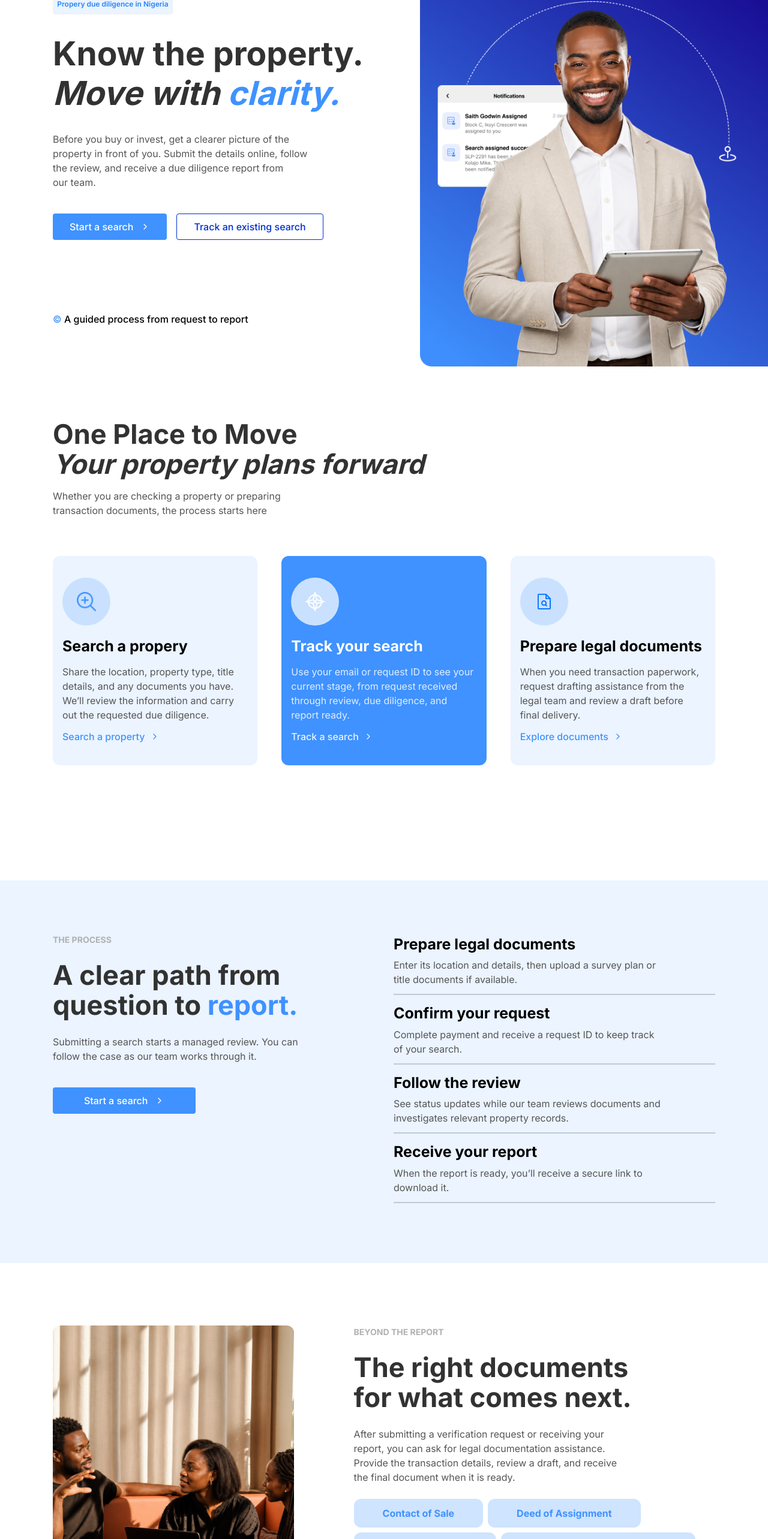
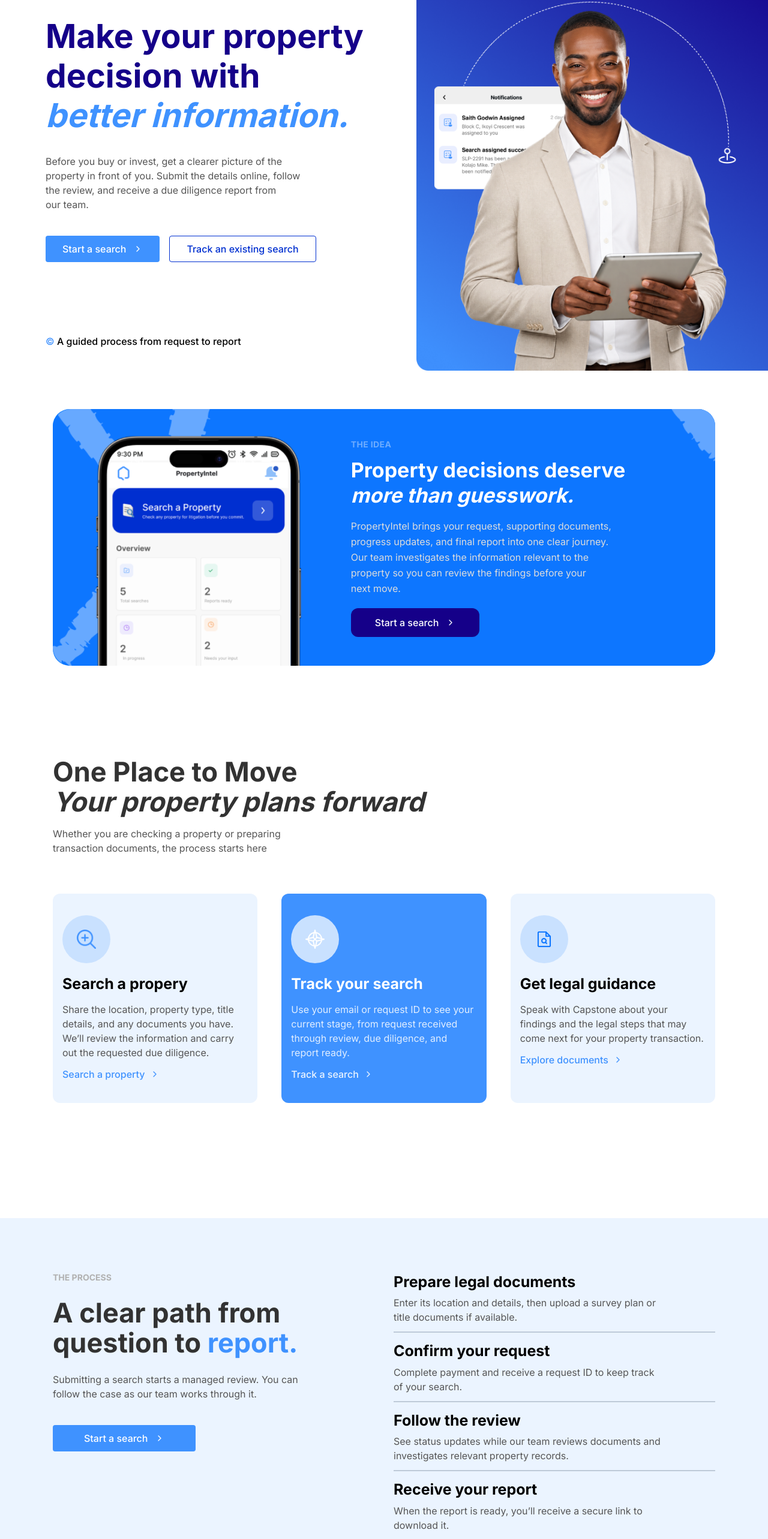
Before and after one commit to KoneeVibes/propertyintel, a Next.js app: page / in a window 1280 px wide. Shown: the part 149-2715 px from the top of the page at 60% size. Built offline with nearby package versions, Linux system fonts and the light colour scheme.

Commit message:
feat: Add whypropertyintel and trackbanner section to the home page

```diff
--- a/app/(home)/_components/FAQ.tsx
+++ b/app/(home)/_components/FAQ.tsx
@@ -9,17 +9,17 @@ const faqs = [
   {
     question: "What documents should I upload?",
     answer:
-      "Upload any property documents you have, such as a survey plan, title document, deed of assignment, or contract of sale. If you're not sure what applies, submit what you have and the team will tell you what else is needed.",
+      "A survey plan and any available title documents are useful. You can submit the information you have when starting the request.",
   },
   {
     question: "How will I get the report?",
     answer:
-      "Once the review is complete, your due diligence report is delivered to the email you provided. You can also use your email or request ID on the Track a search page to follow progress.",
+      "When the report is ready, we’ll notify you and provide a secure download link.",
   },
   {
-    question: "Can I request legal documents too?",
+    question: "Can I get legal guidance afterward?",
     answer:
-      "Yes. After submitting a verification request or receiving your report, you can ask for legal documentation assistance. You'll provide the transaction details, review a draft, and receive the final document when it's ready.",
+      "Yes. Contact Capstone to discuss your property or report findings and get advice on the legal steps that may come next.",
   },
 ];
 
--- a/app/(home)/_components/FinalCTA.tsx
+++ b/app/(home)/_components/FinalCTA.tsx
@@ -11,7 +11,7 @@ export function FinalCTA() {
         Make your next property decision with a clearer picture.
       </h1>
       <div className="flex flex-col md:flex-row items-center gap-4">
-        <Button>
+        <Button className="bg-secondary hover:bg-[#1c0fa8]">
           <span>Start a search</span>
           <ChevronRight size={16} />
         </Button>
--- a/app/(home)/_components/Hero.tsx
+++ b/app/(home)/_components/Hero.tsx
@@ -5,19 +5,19 @@ import { ChevronRight } from "lucide-react";
 
 export function Hero() {
   return (
-    <section className="grid grid-cols-1 items-center gap-8 px-5 py-8 sm:px-8 lg:grid-cols-2 lg:py-0 lg:pl-22 lg:pr-0">
+    <section className="grid grid-cols-1 items-center gap-8 px-5 py-8 sm:px-8 lg:grid-cols-2 lg:py-0 lg:pl-19 lg:pr-0">
       <div className="flex flex-col gap-10 lg:gap-30">
         <div className="flex flex-col gap-8 lg:gap-10">
           <div className="flex flex-col gap-6  lg:gap-8 ">
             <div className="text-[#2783FC] bg-tint rounded-sm py-2 px-1 w-50 text-center font-semibold text-meta">
               Propery due diligence in Nigeria
             </div>
-            <h1 className="text-h1 font-bold text-surface">
-              Know the property.
+            <h1 className="text-h1 font-bold text-secondary">
+              Make your property decision with
               <br />
               <span className="italic">
                 {" "}
-                Move with <span className="text-primary">clarity.</span>{" "}
+                <span className="text-primary">better information.</span>{" "}
               </span>
             </h1>
 
@@ -48,7 +48,7 @@ export function Hero() {
           src={hero}
           alt="Hero image"
           priority
-          className="h-full w-full  object-cover rounded-xl lg:rounded-none"
+          className="h-full w-full object-cover rounded-xl lg:rounded-none"
         />
       </div>
     </section>
--- a/app/(home)/_components/LegalDocuments.tsx
+++ b/app/(home)/_components/LegalConsultancy.tsx
@@ -3,19 +3,16 @@ import legal from "../../../public/legal.png";
 import { Button } from "@/components/ui/Button";
 import { ChevronRight } from "lucide-react";
 
-export function LegalDocuments() {
+export function LegalConsultancy() {
   const docs = [
-    { label: "Contact of Sale" },
-    { label: "Deed of Assignment" },
-    { label: "Power of Attorney" },
-    { label: "Lease or Tenancy Agreement" },
-    { label: "Deed of Gift" },
-    { label: "Other property documents" },
+    { label: "Discuss your findings" },
+    { label: "Understand your options" },
+    { label: "Plan the next step" },
   ];
   return (
     <section
       className="px-5 py-8 mt-10 mb-6 sm:px-8 lg:px-22 lg:mt-18 lg:mb-10"
-      id="legalDocuments"
+      id="legalConsultancy"
     >
       <div className="grid grid-cols-1 gap-13 lg:gap-25 lg:grid-cols-[4fr_6fr]">
         <div className="relative min-h-72 sm:min-h-96 lg:min-h-80 overflow-hidden rounded-xl">
@@ -32,14 +29,16 @@ export function LegalDocuments() {
           <p className="text-[#B1B1B1] text-small font-bold uppercase">
             beyond the report
           </p>
-          <h2 className="text-h2 text-surface font-bold">
-            The right documents for what comes next.
+          <h2 className="text-h2 text-secondary font-bold">
+            Understand your options.
+            <span className="text-primary"> Know your next step.</span>
           </h2>
+
           <p className="max-w-md">
-            After submitting a verification request or receiving your report,
-            you can ask for legal documentation assistance. Provide the
-            transaction details, review a draft, and receive the final document
-            when it is ready.
+            Have questions about a property or the findings in your report?
+            Reach out to Capstone for a legal consultation. Our team can discuss
+            your situation, advise you on how to move forward, and explain what
+            documents or other steps may be needed for your transaction.
           </p>
           <div className="flex items-center gap-2 flex-wrap max-w-200">
             {docs.map((d) => (
@@ -53,13 +52,11 @@ export function LegalDocuments() {
           </div>
 
           <p className="text-[#767676] max-w-md text-small">
-            The team can also help with memoranda of understanding, land sale
-            agreements, property management agreements, and custom property
-            documents.
+            You can contact us after submitting a search or once you have received your report.
           </p>
 
           <Button className="font-medium w-65">
-            <span>Start a search</span>
+            <span>Contact Capstone</span>
             <ChevronRight size={16} />
           </Button>
         </div>
--- a/app/(home)/_components/Services.tsx
+++ b/app/(home)/_components/Services.tsx
@@ -26,9 +26,9 @@ export function Services() {
     {
       id: 3,
       icon: doc,
-      title: "Prepare legal documents",
+      title: "Get legal guidance",
       content:
-        "When you need transaction paperwork, request drafting assistance from the legal team and review a draft before final delivery.",
+        "Speak with Capstone about your findings and the legal steps that may come next for your property transaction.",
       textLink: "Explore documents",
     },
   ];
--- /dev/null
+++ b/app/(home)/_components/TrackBanner.tsx
@@ -0,0 +1,54 @@
+import Image from "next/image";
+import { ChevronRight } from "lucide-react";
+import { Button } from "@/components/ui/Button";
+import tracker from "../../../public/tracker.png"
+
+export function TrackBanner() {
+  return (
+    <section className="px-5 py-8 sm:px-8 lg:px-22 relative w-full overflow-hidden">
+      <Image
+        src={tracker}
+        alt=""
+        fill
+        sizes="100vw"
+        className="object-cover object-bottom-right"
+      />
+
+
+      <div className="relative z-10  flex min-h-[380px] max-w-[1100px] py-8 lg:py-16">
+        <div className="max-w-400">
+          <p className="text-small font-bold tracking-wide text-tint">
+            ALREADY STARTED?
+          </p>
+
+          <h2 className="my-6 text-h2  font-bold  text-[#9BC6FF]">
+            Your search is in motion.
+            <br />
+            <span className="text-[#DCE2EB]">See where it stands.</span>
+          </h2>
+
+          <p className="mt-4 max-w-[340px] text-bg">
+            Enter your tracking ID to view the latest status of your existing
+            search.
+          </p>
+
+          <Button
+
+            className="mt-7 rounded-lg bg-secondary px-6 py-3  font-medium transition hover:bg-[#1c0fa8] "
+          >
+            <span>Track a search</span>
+            <ChevronRight size={16}/>
+          </Button>
+        </div>
+      </div>
+    </section>
+  );
+}
+
+/* ---------- Usage ----------
+ *
+ * <Hero />
+ * <IdeaBanner />
+ * <TrackBanner />   // or place it lower if you want other content in between
+ * <Services />
+ */
--- /dev/null
+++ b/app/(home)/_components/WhyPropertyIntel.tsx
@@ -0,0 +1,49 @@
+import Image from "next/image";
+import { ChevronRight } from "lucide-react";
+import ideaBanner from "../../../public/idea-banner.png";
+import { Button } from "@/components/ui/Button";
+
+export function WhyPropertyIntel() {
+  return (
+    <section className="px-5 py-8 sm:px-8 lg:px-22 lg:py-16" id="whyPropertyIntel">
+      <div className="relative mx-auto max-w-475 overflow-hidden rounded-[28px] bg-[#0A7CFF]">
+        <Image
+          src={ideaBanner}
+          alt=""
+          fill
+          priority
+          sizes="(min-width: 1100px) 1100px, 100vw"
+          className="h-70 w-full object-cover object-left md:h-auto"
+        />
+
+        <div className="relative z-10 grid min-h-105 items-center md:min-h-88 md:grid-cols-[0.9fr_1.1fr]">
+          <div aria-hidden className="hidden md:block" />
+
+          <div className="px-6 pb-10 pt-75 sm:px-10 md:py-12 md:pl-0 md:pr-14">
+            <p className="text-small font-bold tracking-wide text-bg/40">
+              THE IDEA
+            </p>
+
+            <h2 className="mt-3 text-3xl text-bg font-bold leading-tight sm:text-[34px]">
+              Property decisions deserve
+              <br />
+              <em className="italic">more than guesswork.</em>
+            </h2>
+
+            <p className="mt-4 max-w-115 leading-relaxed text-[#DCDCDC]">
+              PropertyIntel brings your request, supporting documents, progress
+              updates, and final report into one clear journey. Our team
+              investigates the information relevant to the property so you can
+              review the findings before your next move.
+            </p>
+
+            <Button className="bg-secondary rounded-xl py-6 px-10 mt-5 font-medium transition hover:bg-[#1c0fa8]">
+              <span>Start a search</span>
+              <ChevronRight size={16} />
+            </Button>
+          </div>
+        </div>
+      </div>
+    </section>
+  );
+}
--- a/app/(home)/page.tsx
+++ b/app/(home)/page.tsx
@@ -2,19 +2,23 @@ import { Navbar } from "@/components/layout/Navbar";
 import { Hero } from "./_components/Hero";
 import { Services } from "./_components/Services";
 import { HowItWorks } from "./_components/HowItWorks";
-import { LegalDocuments } from "./_components/LegalDocuments";
+import { LegalConsultancy } from "./_components/LegalConsultancy";
 import { FAQ } from "./_components/FAQ";
 import { FinalCTA } from "./_components/FinalCTA";
 import { Footer } from "@/components/layout/Footer";
+import { WhyPropertyIntel } from "./_components/WhyPropertyIntel";
+import { TrackBanner } from "./_components/TrackBanner";
 
 export default function Home() {
   return (
     <main>
       <Navbar />
       <Hero />
+      <WhyPropertyIntel />
       <Services />
       <HowItWorks />
-      <LegalDocuments />
+      <LegalConsultancy />
+      <TrackBanner />
       <FAQ />
       <FinalCTA />
       <Footer />
--- a/app/globals.css
+++ b/app/globals.css
@@ -9,6 +9,7 @@
   --accent: #002fd0;
   --accent-contrast: #ffffff;
   --primary: #3f92ff;
+  --secondary: #150089;
   --tint: #ebf4ff;
 }
 
@@ -21,6 +22,7 @@
   --color-accent: var(--accent);
   --color-accent-contrast: var(--accent-contrast);
   --color-primary: var(--primary);
+  --color-secondary: var(--secondary);
   --color-tint: var(--tint);
 
   --font-sans: var(--font-inter), sans-serif, ui-sans-serif, system-ui;
--- a/components/layout/Footer.tsx
+++ b/components/layout/Footer.tsx
@@ -7,7 +7,7 @@ export function Footer() {
         <div className="grid grid-cols-1 gap-10 sm:grid-cols-2 lg:grid-cols-3 lg:gap-20">
           <div className="flex flex-col gap-4">
             <Image src={logo} alt="" />
-            <p className="text-bg/30 max-w-72">Property due diligence and legal documentation assistance in Nigeria.</p>
+            <p className="text-bg/30 max-w-72">Property due diligence and legal guidance in Nigeria.</p>
           </div>
 
           <div className="flex flex-col gap-4">
@@ -16,14 +16,14 @@ export function Footer() {
             <div className="flex flex-col gap-2">
               <a href="" className="text-bg/30">Start a search</a>
               <a href="" className="text-bg/30">Track a search</a>
-              <a href="#legalDocuments" className="text-bg/30">Legal documents</a>
+              <a href="" className="text-bg/30">Further consultancy</a>
             </div>
           </div>
 
           <div className="flex flex-col gap-4">
              <p className="text-bg">Contact</p>
              <div className="flex flex-col gap-4">
-              <p className="text-bg/30">info@capstoneglobalhq.com</p>
+              <p className="text-bg/30">info@propertyIntel.ng</p>
                <p className="text-bg/30">Abuja, Nigeria</p>
              </div>
           </div>
--- a/components/layout/Navbar.tsx
+++ b/components/layout/Navbar.tsx
@@ -9,7 +9,8 @@ import { X, Menu } from "lucide-react";
 const navItems = [
   { label: "Why PropertyIntel", href: "#whyPropertyIntel" },
   { label: "How it works", href: "#howItWorks" },
-  { label: "Legal documents", href: "#legalDocuments" },
+  { label: "Legal consultancy", href: "#legalConsultancy" },
+  { label: "Contact Us", href: "#contact" },
   { label: "Track a search", href: "#trackSearch" },
 ];
 
@@ -30,7 +31,7 @@ export function Navbar() {
 
   return (
     <header className="relative top-0 z-40 border-b border-border  py-3 px-5 sm:px-8 lg:px-22">
-      <div className="flex items-center  justify-between lg:justify-start lg:gap-50">
+      <div className="flex items-center justify-between lg:justify-start lg:gap-30">
         <div className="shrink-0">
           <Image src={logo} alt="Property intel logo" />
         </div>
@@ -46,7 +47,7 @@ export function Navbar() {
               </a>
             ))}
           </nav>
-          <Button className="hidden lg:inline-flex">Start a Search</Button>
+          <Button className="hidden lg:inline-flex bg-secondary hover:bg-[#1c0fa8]">Start a Search</Button>
         </div>
 
         <button
@@ -94,7 +95,7 @@ export function Navbar() {
           ))}
         </nav>
 
-        <Button className="mt-auto w-full" onClick={() => setOpen(false)}>
+        <Button className="mt-auto w-full bg-secondary hover:bg-[#1c0fa8]" onClick={() => setOpen(false)}>
           Start a Search
         </Button>
       </aside>
```
Also changed, not shown: public/idea-banner.png (added), public/tracker.png (added).
